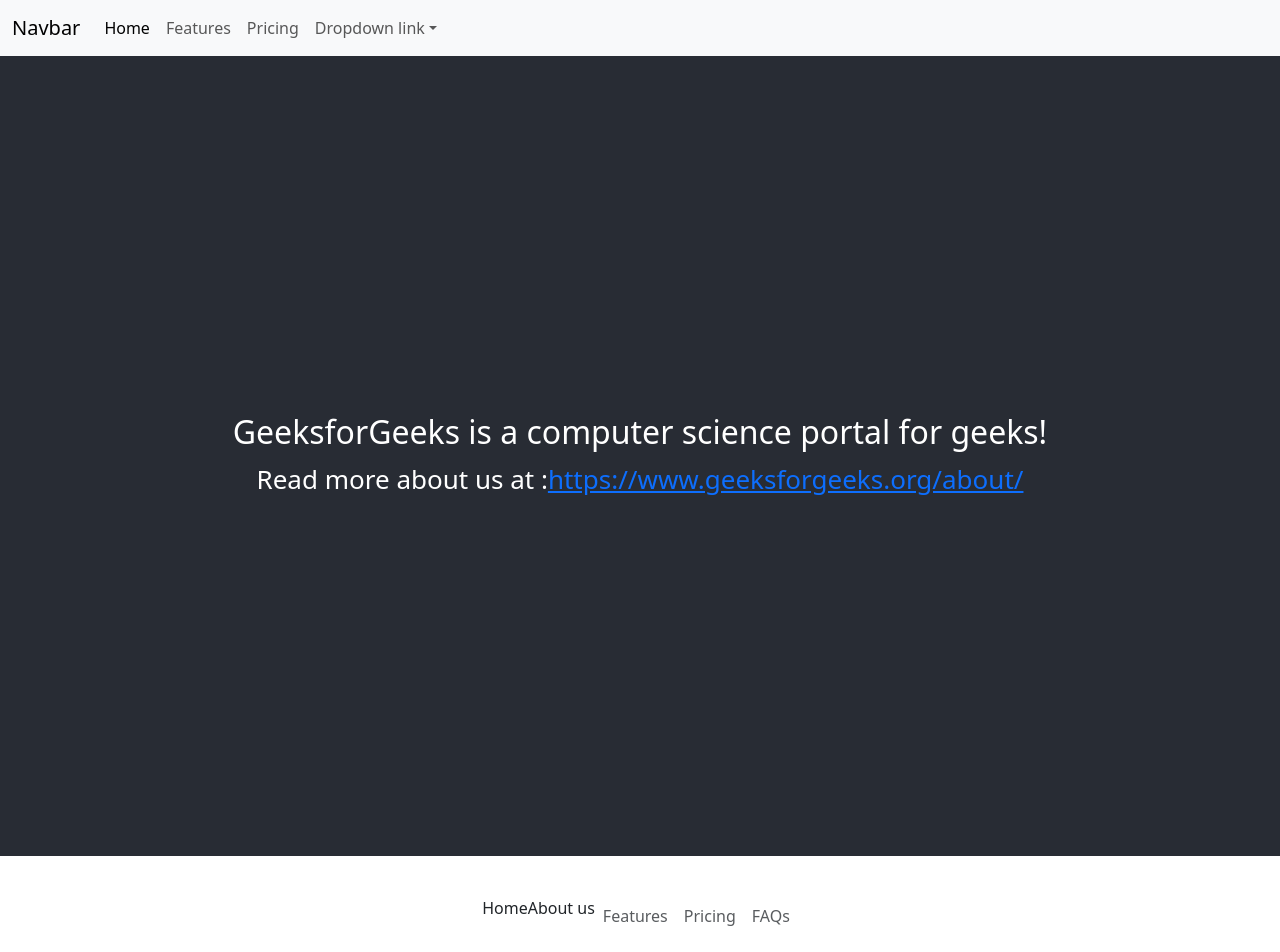
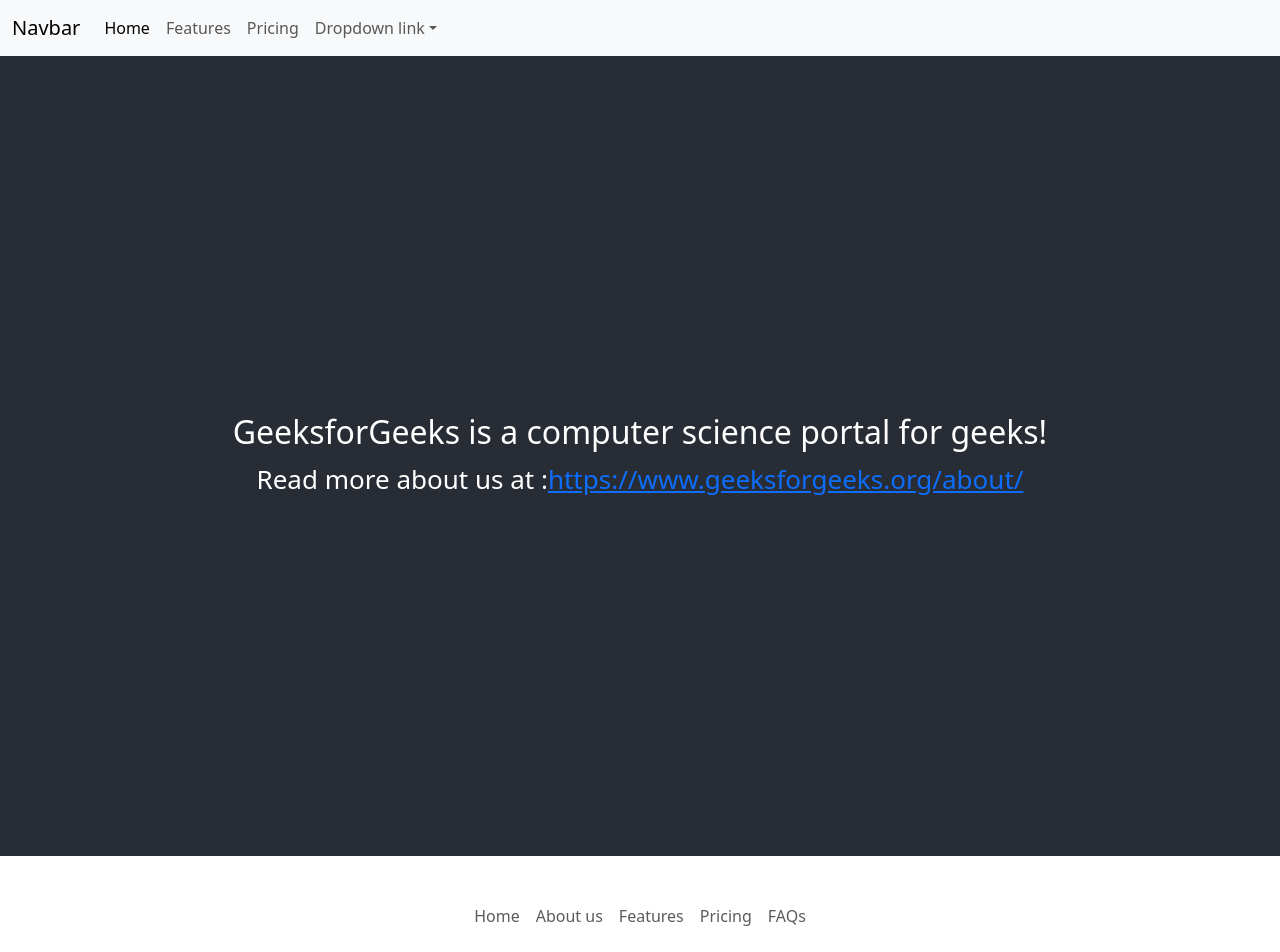
Before and after one commit to Jonasi-Deetens/thenyxs.github.io, a React (Create React App) app: page /about in a window 1280 px wide. Shown: the top 952 px of the page. Built offline with nearby package versions, Linux system fonts and the light colour scheme.

Commit message:
Changed footer links

```diff
--- a/src/component/footer.js
+++ b/src/component/footer.js
@@ -9,8 +9,8 @@
     return (
         <div>
             <ul className="nav justify-content-center border-bottom pb-3 mb-3">
-            <li><Link to="/" className="dropdown-item" href="#">Home</Link></li>
-            <li><Link to="/about" className="dropdown-item" href="#">About us</Link></li>
+            <li><Link to="/" className="nav-item nav-link px-2 text-muted" href="#">Home</Link></li>
+            <li><Link to="/about" className="nav-item nav-link px-2 text-muted" href="#">About us</Link></li>
             <li className="nav-item"><a href="#" className="nav-link px-2 text-muted">Features</a></li>
             <li className="nav-item"><a href="#" className="nav-link px-2 text-muted">Pricing</a></li>
             <li className="nav-item"><a href="#" className="nav-link px-2 text-muted">FAQs</a></li>
```
